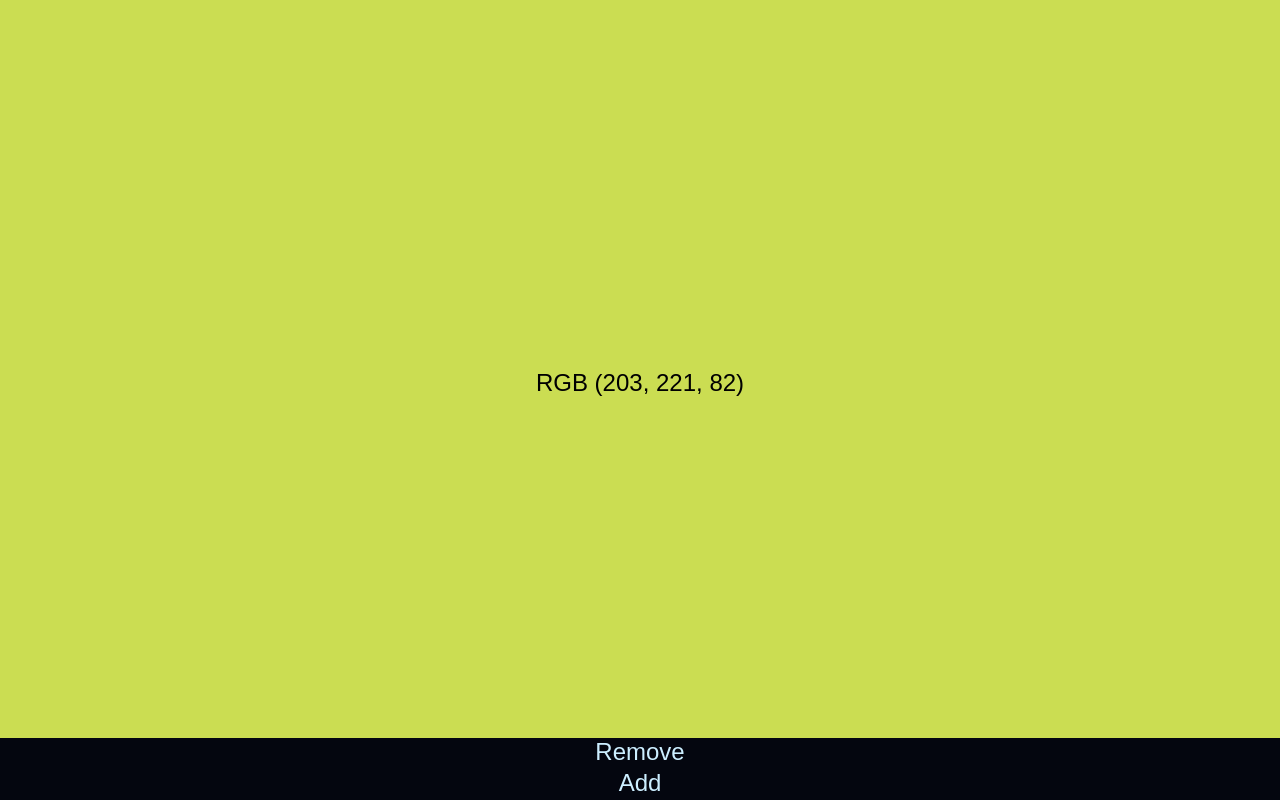
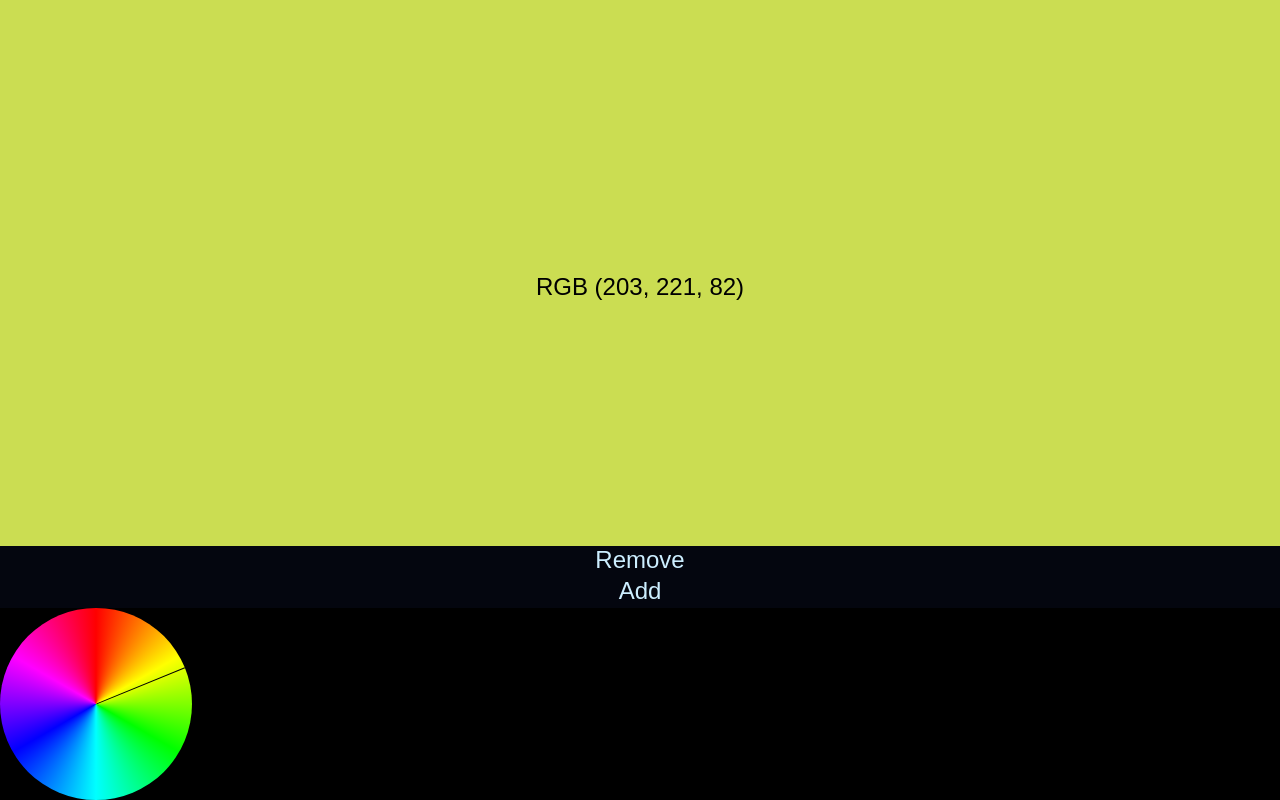
Before and after one commit to soryy708/Palette, a React app: page / in a window 1280 px wide. Both pictures are taken after a click on the button "Add". Built offline with nearby package versions, Linux system fonts and the light colour scheme.

Commit message:
Add color wheel view

```diff
--- a/src/app/color.ts
+++ b/src/app/color.ts
@@ -43,3 +43,37 @@ export const luminanceToPerceivedLightness = (luminance: number): number => {
         return Math.pow(luminance, (1/3)) * 116 - 16;
     }
 };
+
+export const getChroma = (color: Color): number => {
+    const max = Math.max(color.r/255, color.g/255, color.b/255);
+    const min = Math.min(color.r/255, color.g/255, color.b/255);
+    return max - min;
+};
+
+export const getHue = (color: Color): number => {
+    const r = color.r / 255;
+    const g = color.g / 255;
+    const b = color.b / 255;
+    const c = getChroma(color);
+    const max = Math.max(r, g, b);
+    if (c === 0) {
+        return 0;
+    }
+    switch (max) {
+        case r: {
+            const segment = (g-b) / c;
+            const shift = segment < 0 ? 360 / 60 : 0;
+            return (segment + shift) * 60;
+        }
+        case g: {
+            const segment = (b-r) / c;
+            const shift = 120/60;
+            return (segment + shift) * 60;
+        }
+        case b: {
+            const segment = (r-g)/c;
+            const shift = 240/60;
+            return (segment + shift) * 60;
+        }
+    }
+};
--- a/src/app/index.tsx
+++ b/src/app/index.tsx
@@ -1,22 +1,23 @@
 import React, { useState } from 'react';
 import Stripes from './stripes';
+import ColorWheel from './wheel';
 import { Color } from './color';
 
 const App: React.FunctionComponent = () => {
-    const [stripes, setStripes] = useState<{color: Color}[]>([]);
+    const [colors, setColors] = useState<Color[]>([]);
 
     return <div className="page flexColumn">
         <div className="pageTop flexColumn">
             <Stripes
-                items={stripes}
+                items={colors}
                 onRemove={itemIndex => {
-                    const item = stripes[itemIndex];
-                    setStripes(prevStripes => {
-                        const index = prevStripes.findIndex(it => it === item);
+                    const item = colors[itemIndex];
+                    setColors(prevColors => {
+                        const index = prevColors.findIndex(it => it === item);
                         if (index === -1) {
-                            return prevStripes;
+                            return prevColors;
                         }
-                        return [...prevStripes.slice(0, index), ...prevStripes.slice(index + 1)];
+                        return [...prevColors.slice(0, index), ...prevColors.slice(index + 1)];
                     });
                 }}
             />
@@ -25,16 +26,20 @@ const App: React.FunctionComponent = () => {
             <button
                 type="button"
                 onClick={() => {
-                    setStripes(prevStripes => [...prevStripes, {color: {
+                    setColors(prevColors => [...prevColors, {
                         r: Math.floor(Math.random() * 255),
                         g: Math.floor(Math.random() * 255),
                         b: Math.floor(Math.random() * 255),
-                    }}]);
+                    }]);
                 }}
                 style={{width: '100%'}}
             >
                 Add
             </button>
+            <ColorWheel
+                items={colors}
+                size='8em'
+            />
         </div>
     </div>;
 };
--- a/src/app/stripes/index.tsx
+++ b/src/app/stripes/index.tsx
@@ -2,12 +2,8 @@ import React from 'react';
 import Stripe from './stripe';
 import { Color } from '../color';
 
-type Item = {
-    color: Color;
-};
-
 type StripesProps = {
-    items?: Item[];
+    items?: Color[];
     onRemove: (itemIndex: number) => void;
 };
 
@@ -16,7 +12,7 @@ const Stripes: React.FunctionComponent<StripesProps> = (props: StripesProps) =>
         {(props.items || []).map((item, i) =>
             <Stripe
                 key={JSON.stringify(item)}
-                color={item.color}
+                color={item}
                 onRemove={() => props.onRemove(i)}
             />
         )}
--- /dev/null
+++ b/src/app/wheel/index.tsx
@@ -0,0 +1,22 @@
+import React from 'react';
+import Line from './line';
+import { Color } from '../color';
+
+type WheelProps = {
+    items: Color[];
+    size: string;
+};
+
+const Wheel: React.FunctionComponent<WheelProps> = (props: WheelProps) => {
+    return <div
+        className="hueWheel"
+        style={{
+            width: props.size,
+            height: props.size,
+        }}
+    >
+        {(props.items || []).map(color => <Line key={JSON.stringify(color)} color={color}/>)}
+    </div>;
+};
+
+export default Wheel;
--- /dev/null
+++ b/src/app/wheel/line.tsx
@@ -0,0 +1,20 @@
+import React from 'react';
+import { Color, getHue } from '../color';
+
+type LineProps = {
+    color: Color;
+};
+
+const Line: React.FunctionComponent<LineProps> = (props: LineProps) => {
+    const getRotation = () => `${getHue(props.color)}deg`;
+
+    return <div
+        className="line"
+        style={{
+            transform: `rotateZ(${getRotation()})`,
+        }}
+    >
+    </div>;
+};
+
+export default Line;
--- /dev/null
+++ b/src/style/_wheel.scss
@@ -0,0 +1,16 @@
+.hueWheel {
+    position: relative;
+    border-radius: 50%;
+    background: conic-gradient(hsl(0, 100%, 50%), hsl(60, 100%, 50%), hsl(120, 100%, 50%), hsl(180, 100%, 50%), hsl(240, 100%, 50%), hsl(300, 100%, 50%), hsl(360, 100%, 50%));
+    overflow: hidden;
+
+    .line {
+        transform-origin: center bottom;
+        position: absolute;
+        left: 50%;
+        top: 0;
+        height: 50%;
+        width: 1pt;
+        background-color: #000;
+    }
+}
--- a/src/style/style.scss
+++ b/src/style/style.scss
@@ -1,4 +1,5 @@
 @import 'stripes.scss';
+@import 'wheel.scss';
 
 html {
     height: 100%;
```
